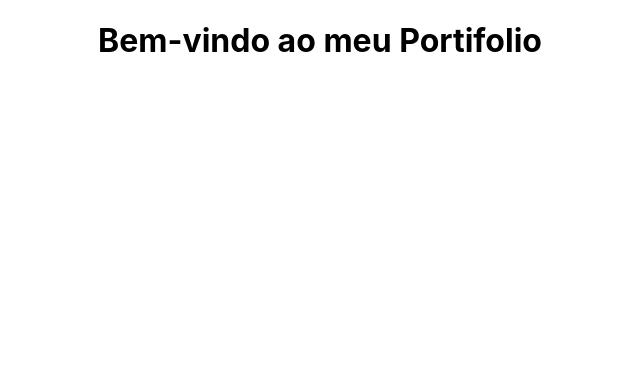
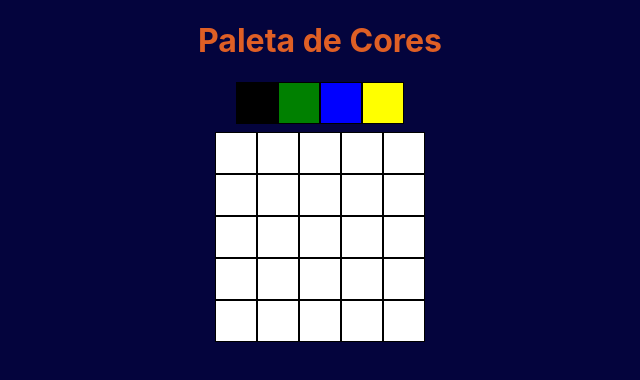
Before and after one commit to DenerRod/portifolio-denerrod, a React (Create React App) app: page /projectSolarSystem in a window 1280 px wide. Shown: the top 380 px of the page, without its empty margins (320-960 px from the left). Built offline with nearby package versions, Linux system fonts and the light colour scheme.

Commit message:
Update portilio /1

```diff
--- a/package.json
+++ b/package.json
@@ -9,6 +9,7 @@
     "@testing-library/user-event": "^13.5.0",
     "react": "^18.2.0",
     "react-dom": "^18.2.0",
+    "react-router-dom": "^5.3.3",
     "react-scripts": "5.0.1",
     "web-vitals": "^2.1.4"
   },
--- a/public/index.html
+++ b/public/index.html
@@ -2,7 +2,8 @@
 <html lang="en">
   <head>
     <meta charset="utf-8" />
-    <link rel="icon" href="%PUBLIC_URL%/favicon.ico" />
+    <!-- <link rel="icon" href="%PUBLIC_URL%/favicon.ico" /> -->
+    <link rel="shortcut icon" href="%PUBLIC_URL%/programacao.png" type="image/x-png" />
     <meta name="viewport" content="width=device-width, initial-scale=1" />
     <meta name="theme-color" content="#000000" />
     <meta
@@ -24,7 +25,7 @@
       work correctly both with client-side routing and a non-root public URL.
       Learn how to configure a non-root public URL by running `npm run build`.
     -->
-    <title>React App</title>
+    <title>Portifolio DenerRod</title>
   </head>
   <body>
     <noscript>You need to enable JavaScript to run this app.</noscript>
--- a/src/App.css
+++ b/src/App.css
@@ -1,38 +1,48 @@
-.App {
+* {
+  background-color: rgb(4, 4, 61);
+  color: rgb(223, 95, 37);
   text-align: center;
+  margin-left: auto;
+  margin-right: auto;
 }
 
-.App-logo {
-  height: 40vmin;
-  pointer-events: none;
+#color-palette {
+  height: 50px;
 }
 
-@media (prefers-reduced-motion: no-preference) {
-  .App-logo {
-    animation: App-logo-spin infinite 20s linear;
-  }
+.color {
+  display: inline-block;
+  width: 40px;
+  height: 40px;
+  border: black solid 1px;
 }
 
-.App-header {
-  background-color: #282c34;
-  min-height: 100vh;
-  display: flex;
-  flex-direction: column;
-  align-items: center;
-  justify-content: center;
-  font-size: calc(10px + 2vmin);
-  color: white;
+
+.black {
+  background-color: black;
+}
+.green {
+  background-color: green;
+}
+.blue {
+  background-color: blue;
+}
+.yellow {
+  background-color: yellow;
 }
 
-.App-link {
-  color: #61dafb;
+#pixel-board {
+  width: 210px;
+  height: 210px;
 }
 
-@keyframes App-logo-spin {
-  from {
-    transform: rotate(0deg);
-  }
-  to {
-    transform: rotate(360deg);
-  }
+.pixel {
+  float: left;
+  width: 40px;
+  height: 40px;
+  border: 1px black solid;
 }
+
+.white {
+  background-color: white;
+}
--- a/src/App.js
+++ b/src/App.js
@@ -1,9 +1,13 @@
 import './App.css';
+import { Route } from 'react-router-dom';
+import home from './pages/home';
+import projectPixelsArt from './pages/projectPixelsArt';
 
 function App() {
   return (
-    <div className="App">
-        <h1>Bem-vindo ao meu Portifolio</h1>
+    <div>
+      <Route exact path="/portifolio-denerrod" component={ home } />
+      <Route path="/projectSolarSystem" component={ projectPixelsArt } />
     </div>
   );
 }
--- a/src/index.js
+++ b/src/index.js
@@ -2,10 +2,13 @@ import React from 'react';
 import ReactDOM from 'react-dom/client';
 import './index.css';
 import App from './App';
+import { BrowserRouter } from 'react-router-dom';
 
 const root = ReactDOM.createRoot(document.getElementById('root'));
 root.render(
   <React.StrictMode>
+    <BrowserRouter>
     <App />
+    </BrowserRouter>
   </React.StrictMode>
 );
--- /dev/null
+++ b/src/pages/home.js
@@ -0,0 +1,23 @@
+import React from 'react';
+import { Link } from 'react-router-dom';
+
+class home extends React.Component {
+    render() {
+    return (
+        <div className="home">
+            <header>
+                <h1>Bem-vindo ao meu Portifolio</h1>
+                <ul> Projetos :
+                    <li><Link to="/projectSolarSystem">Projeto Solar System</Link></li>
+                    <li></li>
+                    <li></li>
+                    <li></li>
+                    <li></li>
+                </ul>
+            </header>
+        </div>
+    );
+  };
+};
+
+export default home;
--- /dev/null
+++ b/src/pages/projectPixelsArt.js
@@ -0,0 +1,82 @@
+import React from 'react';
+
+class projectPixelsArt extends React.Component {
+  constructor() {
+    super()
+    this.handleClick = this.handleClick.bind(this)
+    this.state = {
+      corSelecionada: '',
+    }
+  };
+
+  handleClick(event) {
+    this.setState({ corSelecionada: event.target.classList[0] })
+  };
+
+  aplicaCor(event) {
+    const corAplicada = this.state
+
+    corAplicada.classList = 'pixel ' + corAplicada + 'black';
+  }
+
+
+  render() {
+    console.log(this.state);
+    return (
+      <div>
+      <header>
+
+        <h1 id="title">Paleta de Cores</h1>
+
+      </header><section>
+
+          <div id="color-palette">
+            <div class="black color selected " onClick={ this.handleClick }></div>
+            <div class="green color " onClick={ this.handleClick }></div>
+            <div class="blue color " onClick={ this.handleClick }></div>
+            <div class="yellow color" onClick={ this.handleClick }></div>
+          </div>
+
+        </section><main>
+
+          <section id="pixel-board">
+            <div class="pixel white" onClick={ this.aplicaCor }></div>
+            <div class="pixel white" onClick={ this.aplicaCor }></div>
+            <div class="pixel white" onClick={ this.aplicaCor }></div>
+            <div class="pixel white" onClick={ this.aplicaCor }></div>
+            <div class="pixel white" onClick={ this.aplicaCor }></div>
+
+            <div class="pixel white"></div>
+            <div class="pixel white"></div>
+            <div class="pixel white"></div>
+            <div class="pixel white"></div>
+            <div class="pixel white"></div>
+
+            <div class="pixel white"></div>
+            <div class="pixel white"></div>
+            <div class="pixel white"></div>
+            <div class="pixel white"></div>
+            <div class="pixel white"></div>
+
+            <div class="pixel white"></div>
+            <div class="pixel white"></div>
+            <div class="pixel white"></div>
+            <div class="pixel white"></div>
+            <div class="pixel white"></div>
+
+            <div class="pixel white"></div>
+            <div class="pixel white"></div>
+            <div class="pixel white"></div>
+            <div class="pixel white"></div>
+            <div class="pixel white"></div>
+
+
+          </section>
+
+        </main>
+        </div>
+    )
+  }
+}
+
+export default projectPixelsArt;
```
Also changed, not shown: public/programacao.png (added), src/images/blackBackground.jpg (added).
